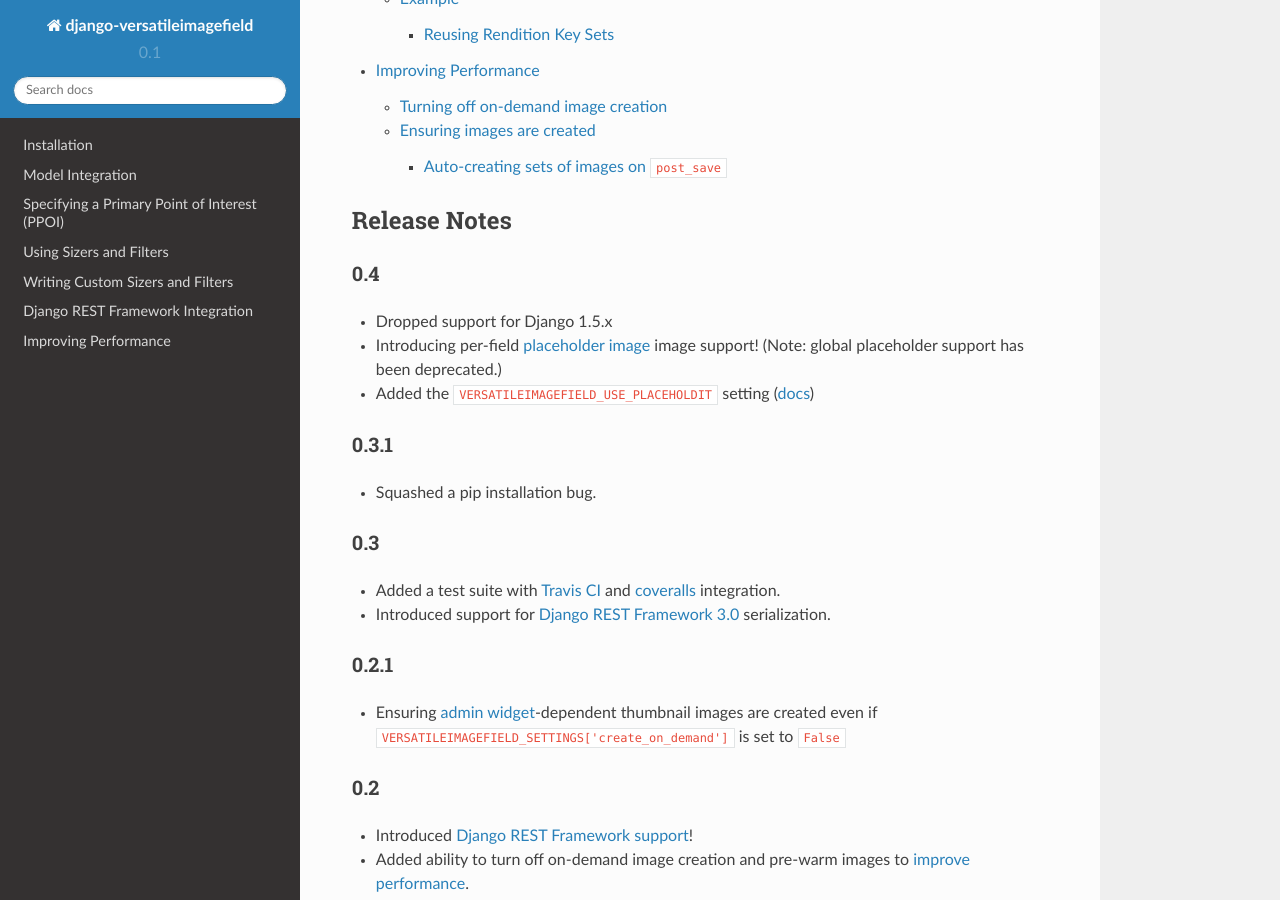
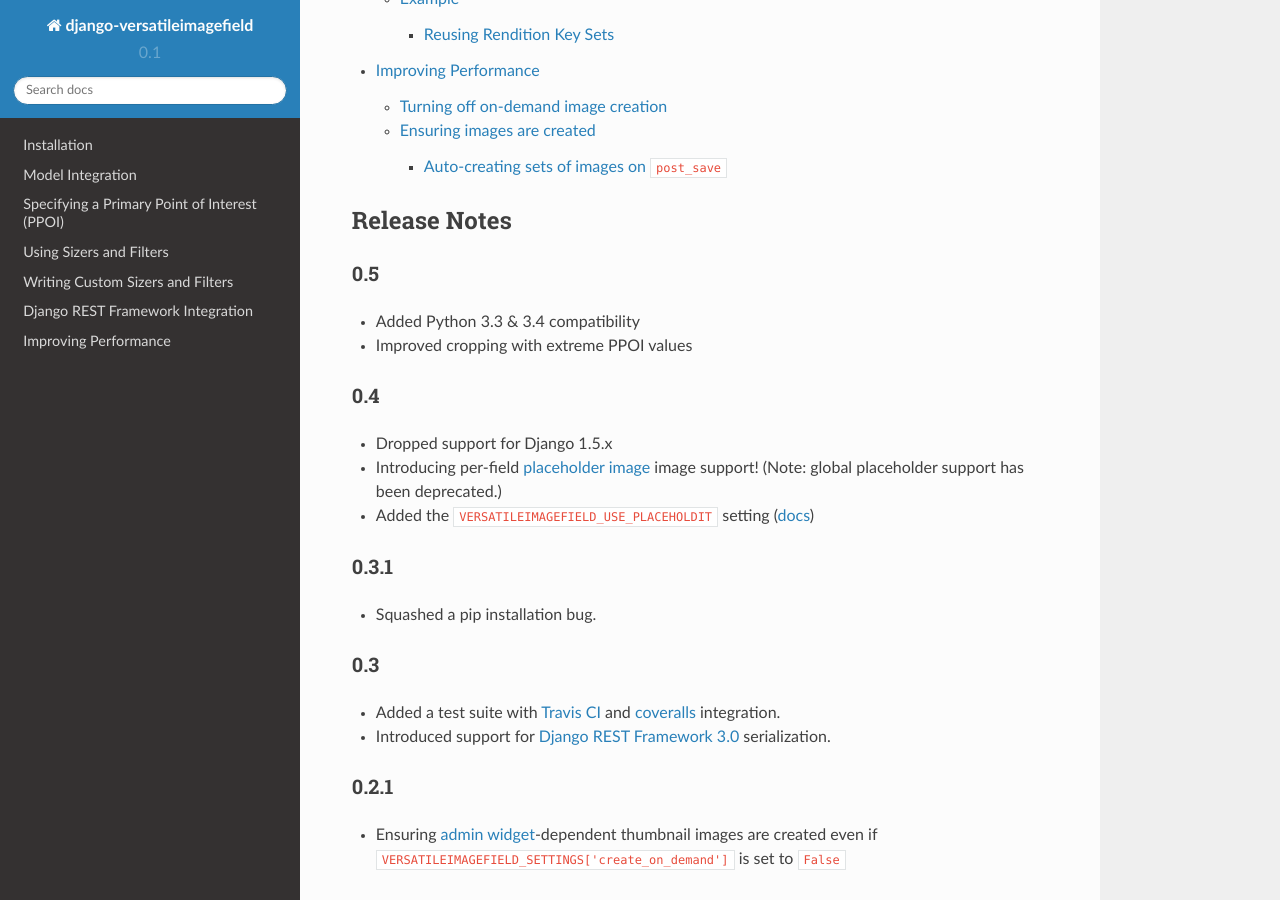
Before and after one commit to respondcreate/django-versatileimagefield, a Sphinx documentation site: the page built from docs/index.rst, in a window 1280 px wide and 900 px high, scrolled down 2489 px. Built offline with Sphinx 7.4.7 and the Read the Docs theme 2.0.0, drawn with Linux system fonts in a browser that asks for light colours.

Commit message:
Bumping to 0.5 in preparation for PyPI release

```diff
--- a/docs/index.rst
+++ b/docs/index.rst
@@ -78,6 +78,11 @@
 Release Notes
 =============
 
+0.5
+^^^
+- Added Python 3.3 & 3.4 compatibility
+- Improved cropping with extreme PPOI values
+
 0.4
 ^^^
 - Dropped support for Django 1.5.x
--- a/setup.py
+++ b/setup.py
@@ -6,7 +6,7 @@
 setup(
     name='django-versatileimagefield',
     packages=find_packages(),
-    version='0.4',
+    version='0.5',
     author=u'Jonathan Ellenberger',
     author_email='jonathan_ellenberger@wgbh.org',
     url='http://github.com/WGBH/django-versatileimagefield/',
```
